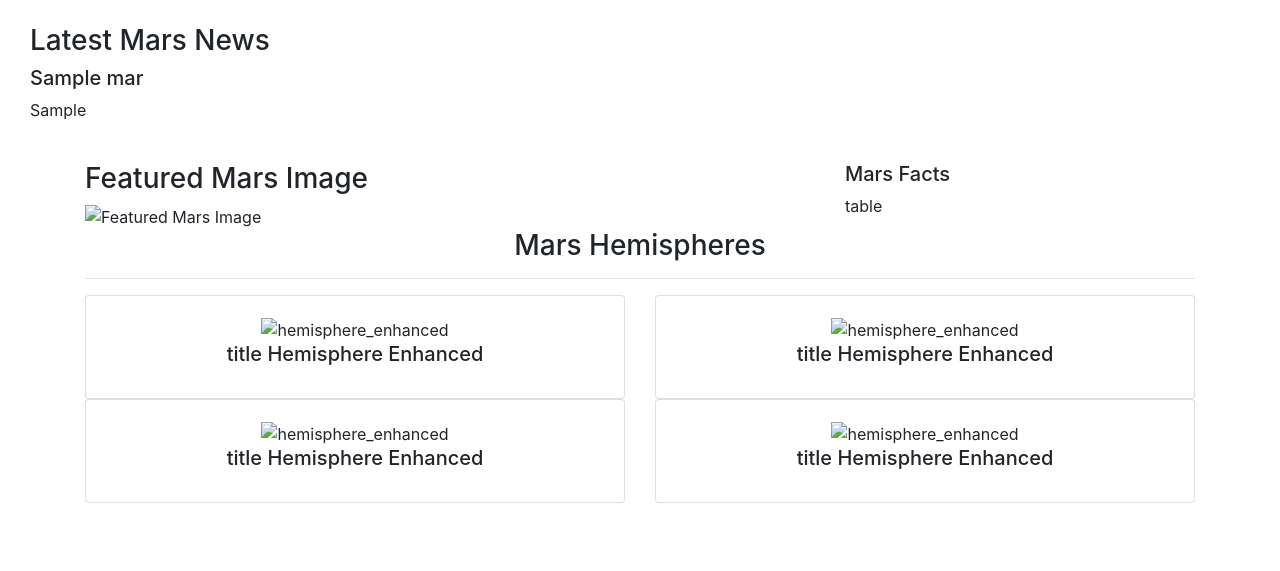
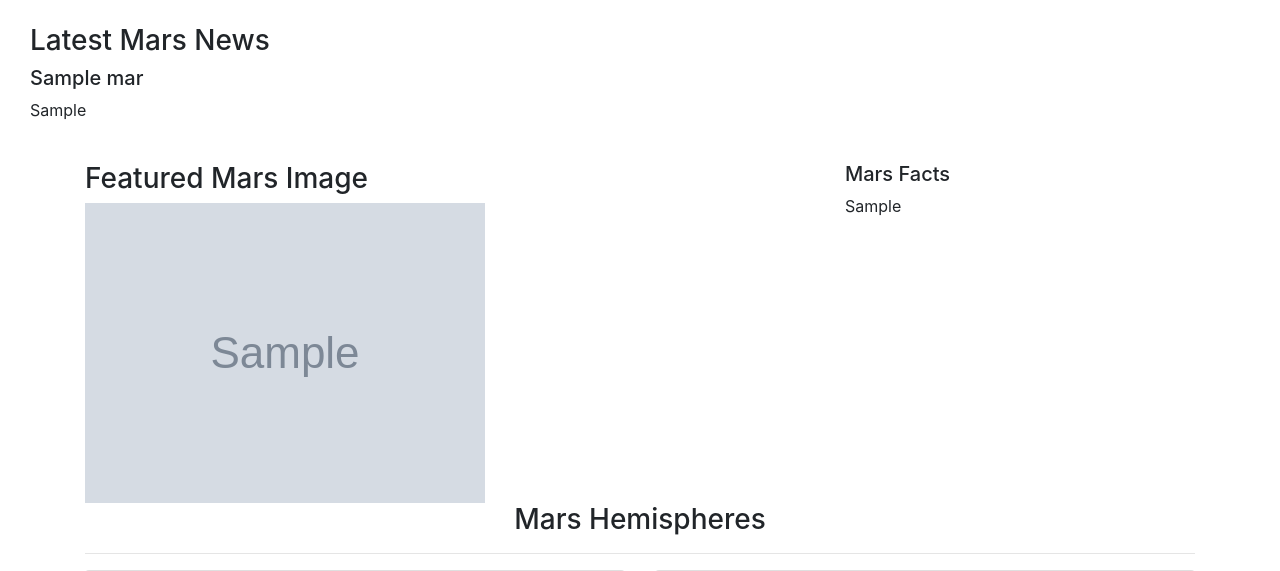
Before and after one commit to agkden/Web-Scraping-challenge, a Flask app: page / in a window 1280 px wide. Shown: the part 256-827 px from the top of the page. Before the commit the page ends 759 px from the top, so only its background shows below. Run offline with Flask 2, Linux system fonts and the light colour scheme; grey boxes marked "Sample" are stand-in pictures; a database or web service that is not in the repository returns one stand-in record (values such as "Sample title"); some libraries are stand-ins or nearby versions.

Commit message:
update file
updated Featured Image and Mars Facts table sections

```diff
--- a/Missions_to_Mars/templates/index.html
+++ b/Missions_to_Mars/templates/index.html
@@ -36,12 +36,15 @@
           <!-- Insert Featured Image -->
           <div class="col-md-8">
             <h3>Featured Mars Image</h3>
-            <img src="" alt="Featured Mars Image">
+            <img class="img-fluid" src="{{mars_data.featured_image}}" alt="Featured Mars Image">
           </div>
+
           <!-- Insert Mars Facts Table -->
           <div class="col-md-4">
             <h5>Mars Facts</h5>
-            <table>table</table>
+            <div class="table-responsive">
+                {{mars_data.mars_facts | safe}}
+            </div>
           </div>
         </div>  <!-- /.row -->
       </div>  <!-- /.container -->
```
